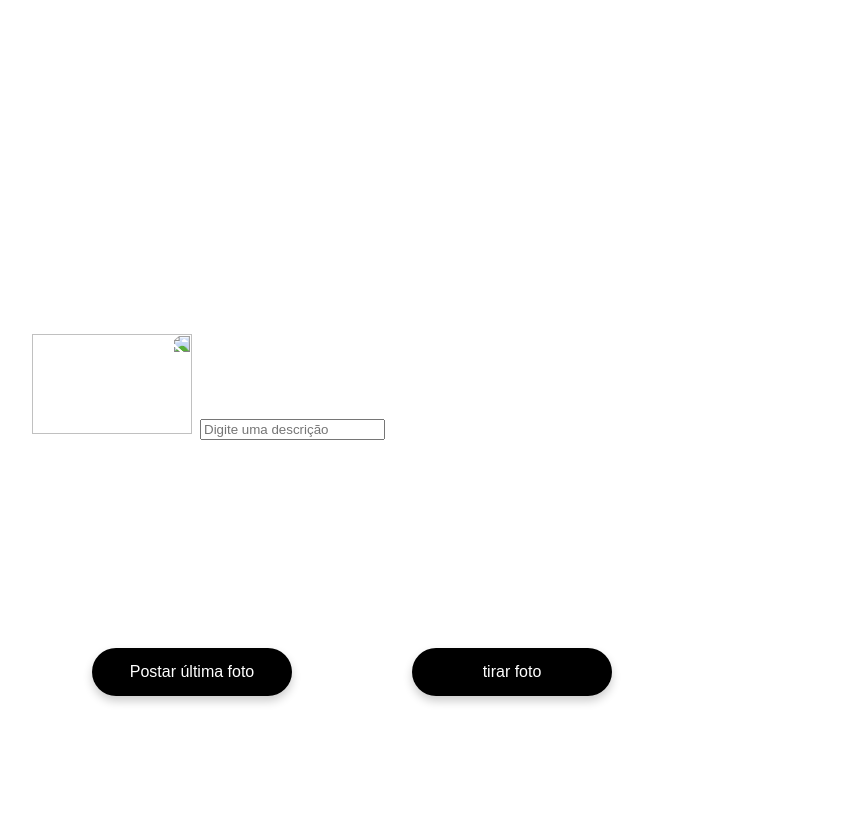
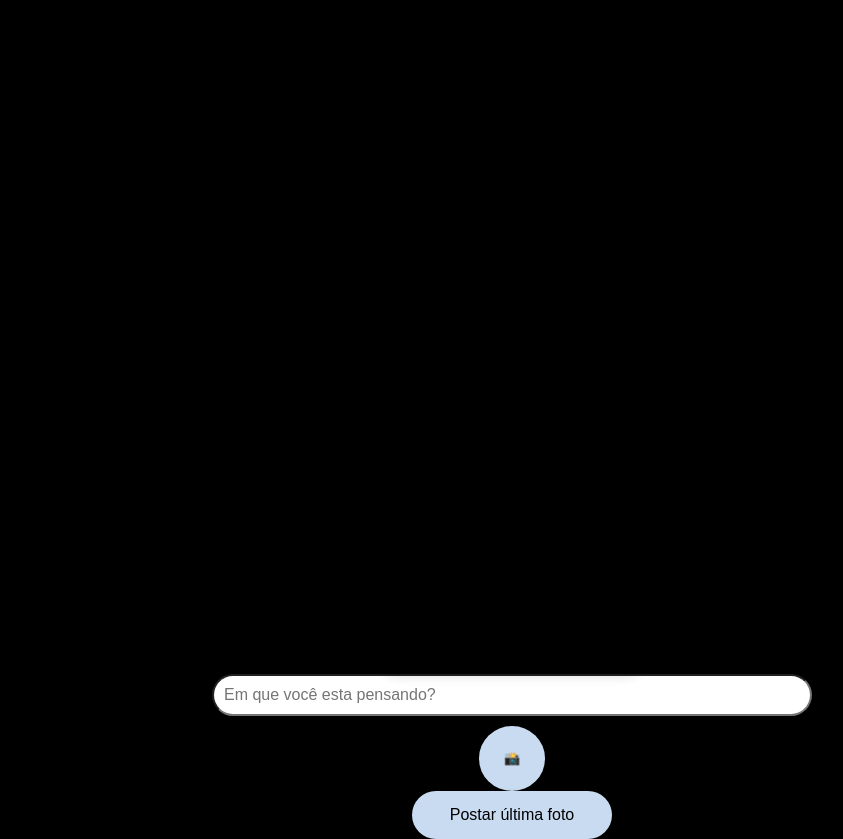
Before and after one commit to kakaushow1/pwa-insta, a website built with Vite: page index.html in a window 1280 px wide. Shown: the part 74-913 px from the top of the page, without its empty margins (128-971 px from the left). Before the commit the page ends 800 px from the top, so only its background shows below. Built offline with nearby package versions, Linux system fonts and the light colour scheme; no server answers.

Commit message:
commit
css

```diff
--- a/css/style.css
+++ b/css/style.css
@@ -3,55 +3,86 @@ html, body{
     padding: 0;
     height: 100%;
     width: 100%;
+    background-color: black;
   }
-  #camera, #camera--view, #camera--sensor, #camera--output{
-      height: 50%;
-      width: 50%;
-      object-fit: cover;
+  h1{
+    text-align: center;
+    color:#c8dbf0
+  }
+
+
+  #camera{
+    display: flex;
+    flex-direction: column;
+    align-items: center;
+    justify-content: center;
+    height: 500px;
+
+}
+
+  #camera--view, #camera--sensor{
+
+    max-width: 70%;
+    object-fit: cover;
+    transform: scaleX(-1);
+    filter: FlipH;
+    margin-top: 350px;
+    border-radius: 40px;
+    box-shadow: 0 4px 8px rgba(0, 0, 0, 0.1);
+  }
+
+  #camera--output{
+    margin-top: 10px;
   }
   #camera--view, #camera--sensor, #camera--output{
       transform: scaleX(-1);
       filter: FlipH;
   }
-  #camera--trigger{
-      width: 200px;
-      background-color: black;
-      color: white;
-      font-size: 16px;
-      border-radius: 30px;
-      border: none;
-      padding: 15px 20px;
-      text-align: center;
-      box-shadow: 0 5px 10px 0 rgba(0,0,0,0.2);
-      position: fixed;
-      bottom: 30px;
-      left: calc(50% - 100px);
-  }
+  #camera--trigger
+   {
+     border: none;
+    border-radius: 50%;
+    background-color: #c8dbf0; /* Cor de fundo do botão (substitua pela cor desejada) */
+    color: #fff; /* Cor do texto do botão (substitua pela cor desejada) */
+    padding: 25px; /* Ajuste conforme necessário */
+    cursor: pointer;
+    display: inline-block;
+
+    }
   #post--last-photo{
     width: 200px;
-      background-color: black;
-      color: white;
-      font-size: 16px;
-      border-radius: 30px;
-      border: none;
-      padding: 15px 20px;
-      text-align: center;
-      box-shadow: 0 5px 10px 0 rgba(0,0,0,0.2);
-      position: fixed;
-      bottom: 30px;
-      left: calc(25% - 100px);
-  }
-  .taken{
-      height: 100px!important;
-      width: 100px!important;
-      transition: all 0.5s ease-in;
-      border: solid 3px white;
-      box-shadow: 0 5px 10px 0 rgba(0,0,0,0.2);
-      top: 20px;
-      right: 20px;
-      z-index: 2;
+  background-color:  #c8dbf0;
+  color: rgb(0, 0, 0);
+  font-size: 16px;
+  border-radius: 30px;
+  border: none;
+  padding: 15px 20px;
+  text-align: center;
+  box-shadow: 0 5px 10px 0 rgba(0, 0, 0, 0.2);
+  margin-bottom: 10px; /* Adiciona espaçamento entre os botões */
+  cursor: pointer;
+  margin: 0 auto; /* Adiciona margem automática para centralizar na horizontal */
+
   }
 
-#descricao, #postadas {
+
+#descricao{
+    padding: 10px;
+  font-size: 16px;
+  width: 100%;
+  max-width: 600px;
+  box-sizing: border-box;
+  border-radius: 50px;
+  box-shadow: 0 4px 8px rgba(0, 0, 0, 0.1);
+ color: black;
+
+}
+
+ #postadas {
     justify-content: right;
+    border-radius: 90px;
+    color: #fff;
 }
+ #last-photo{
+   border-radius: 90px;
+}
--- a/index.html
+++ b/index.html
@@ -14,26 +14,31 @@
 </head>
 
 <body>
-  <!-- Camera -->
+  <div id="card">
+  <h1>KL Fotos📸</h1>
   <main id="camera">
     <!-- Camera sensor (lente) -->
     <canvas id="camera--sensor"></canvas>
     <!-- Camera view (visualização) -->
     <video id="camera--view" autoplay playsinline></video>
+     <!-- Input para a descrição -->
+     <input type="text" id="descricao" placeholder="Em que você esta pensando?" >
     <!-- Camera output -->
     <img src="//:0" alt="" id="camera--output">
     <!-- Camera botão de tirar foto -->
-    <button id="camera--trigger">tirar foto</button>
+    <button id="camera--trigger">📸</button>
     <!-- Botão de postar última foto -->
     <button id="post--last-photo">Postar última foto</button>
     <!-- Elemento para exibir a última foto -->
     <img src="" alt="" id="last-photo">
-    <!-- Input para a descrição -->
-    <input type="text" id="descricao" placeholder="Digite uma descrição">
     <!-- Div para exibir as fotos postadas -->
-    <div id="postadas"></div>
+    <div id="postadas">
+
+    </div>
     <script src="js/main.js" type="module"></script>
   </main>
+</div>
+
 </body>
 
 </html>
--- a/js/main.js
+++ b/js/main.js
@@ -72,7 +72,7 @@ photoPost.onclick = function () {
 
     // Adiciona a descrição como um parágrafo abaixo da foto
     const descricaoElement = document.createElement('p');
-    descricaoElement.textContent = `Descrição: ${ultimaFoto.descricao}`;
+    descricaoElement.textContent = `@klfotos: ${ultimaFoto.descricao}`;
     lugarPostar.appendChild(descricaoElement);
 
   } else {
```
Also changed, not shown: camera.png (added).
